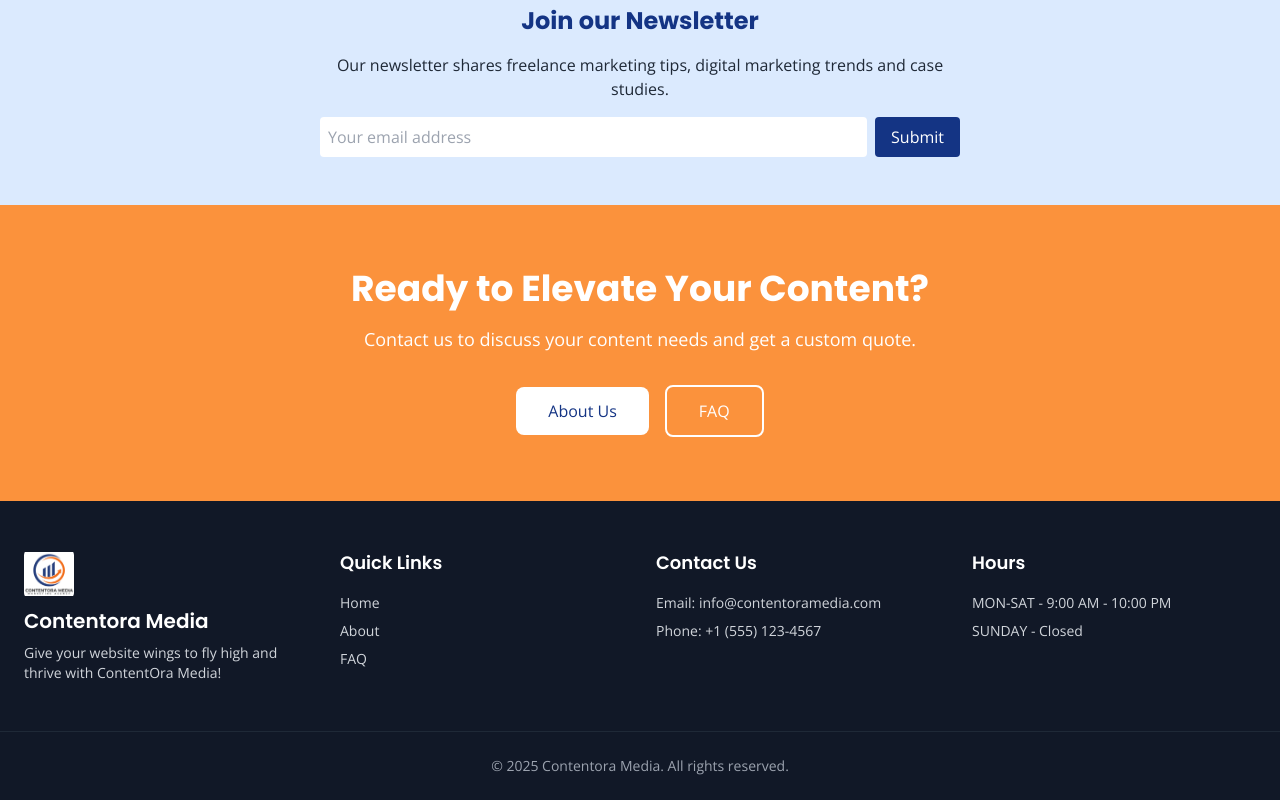
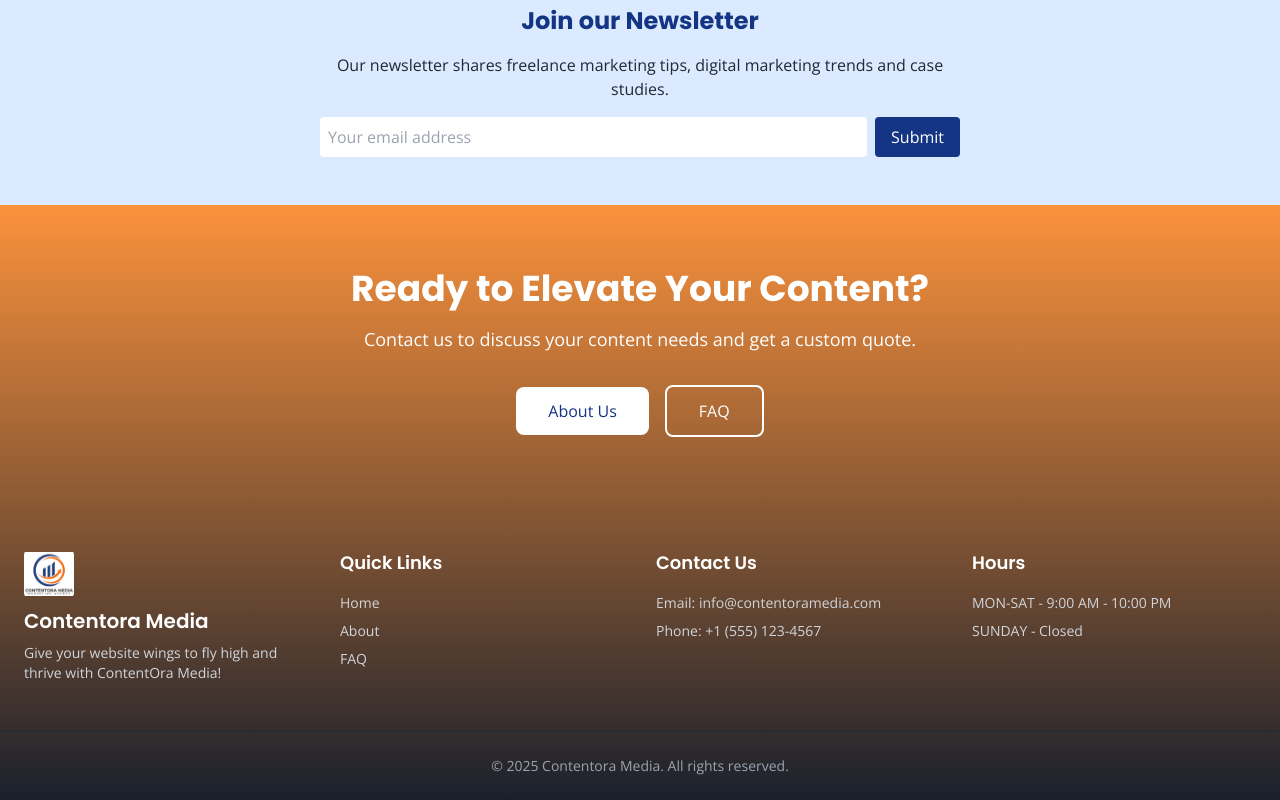
Before and after one commit to Mahajanashok2456/contentomedia-website, a React (Vite) app: page / in a window 1280 px wide. Shown: the part 6083-6883 px from the top of the page. Built offline with nearby package versions, Linux system fonts and the light colour scheme.

Commit message:
Create unified gradient footer with CTA section - site-wide update

```diff
--- a/src/components/Footer.jsx
+++ b/src/components/Footer.jsx
@@ -5,7 +5,39 @@ import logoBtm from '../assets/images/image.png';
 
 export default function Footer() {
   return (
-    <footer className="bg-gray-900 text-gray-300">
+    <footer
+      className="text-gray-300"
+      style={{
+        background: `linear-gradient(to bottom, #FB923C, #1A202C)`,
+      }}
+    >
+      {/* CTA Section */}
+      <section className="py-16 px-6 text-white">
+        <div className="container mx-auto text-center">
+          <h2 className="font-heading text-3xl md:text-4xl font-bold">
+            Ready to Elevate Your Content?
+          </h2>
+          <p className="font-body text-lg mt-4 mb-8">
+            Contact us to discuss your content needs and get a custom quote.
+          </p>
+          <div className="flex flex-col md:flex-row items-center justify-center gap-4">
+            <Link
+              to="/about"
+              className="bg-white text-primary px-8 py-3 rounded-lg hover:bg-gray-100 transition"
+            >
+              About Us
+            </Link>
+            <Link
+              to="/faq"
+              className="border-2 border-white text-white px-8 py-3 rounded-lg hover:bg-white hover:text-primary transition"
+            >
+              FAQ
+            </Link>
+          </div>
+        </div>
+      </section>
+
+      {/* Main Footer Content */}
       <div className="container mx-auto px-6 py-12 grid grid-cols-1 md:grid-cols-4 gap-8">
         <div>
           <img
--- a/src/pages/Home.jsx
+++ b/src/pages/Home.jsx
@@ -725,26 +725,6 @@ export default function Home() {
           </form>
         </div>
       </section>
-
-      {/* CTA */}
-      <section className="py-16 px-6 bg-orange-400  text-white">
-        <div className="container mx-auto text-center">
-          <h2 className="font-heading text-3xl md:text-4xl font-bold">
-            Ready to Elevate Your Content?
-          </h2>
-          <p className="font-body text-lg mt-4 mb-8">
-            Contact us to discuss your content needs and get a custom quote.
-          </p>
-          <div className="flex flex-col md:flex-row items-center justify-center gap-4">
-            <Link to="/about" className="bg-white text-primary px-8 py-3 rounded-lg">
-              About Us
-            </Link>
-            <Link to="/faq" className="border-2 border-white text-white px-8 py-3 rounded-lg">
-              FAQ
-            </Link>
-          </div>
-        </div>
-      </section>
     </div>
   );
 }
```
